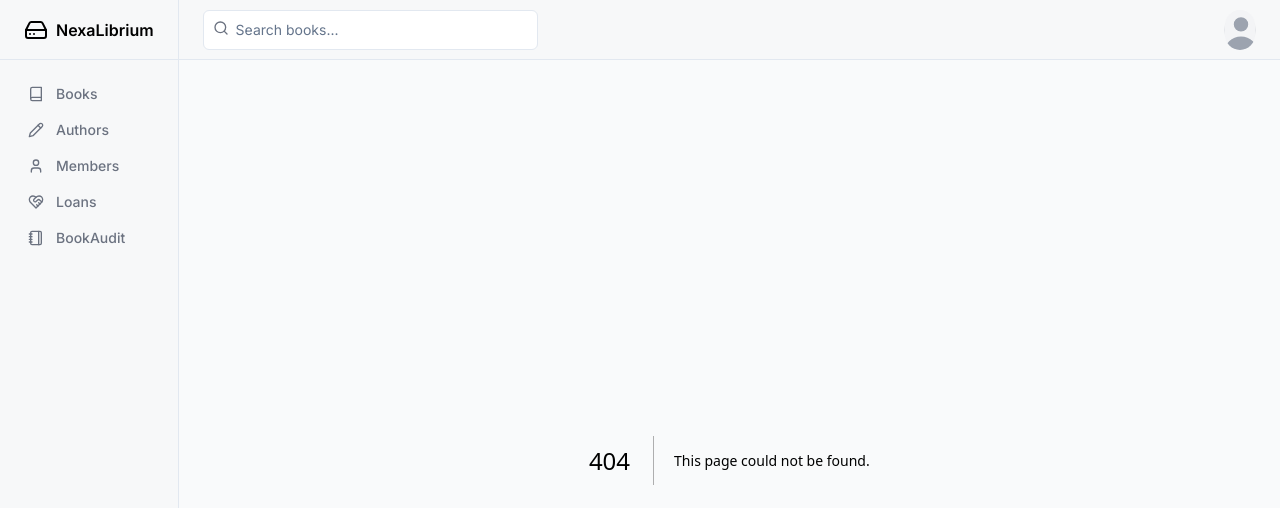
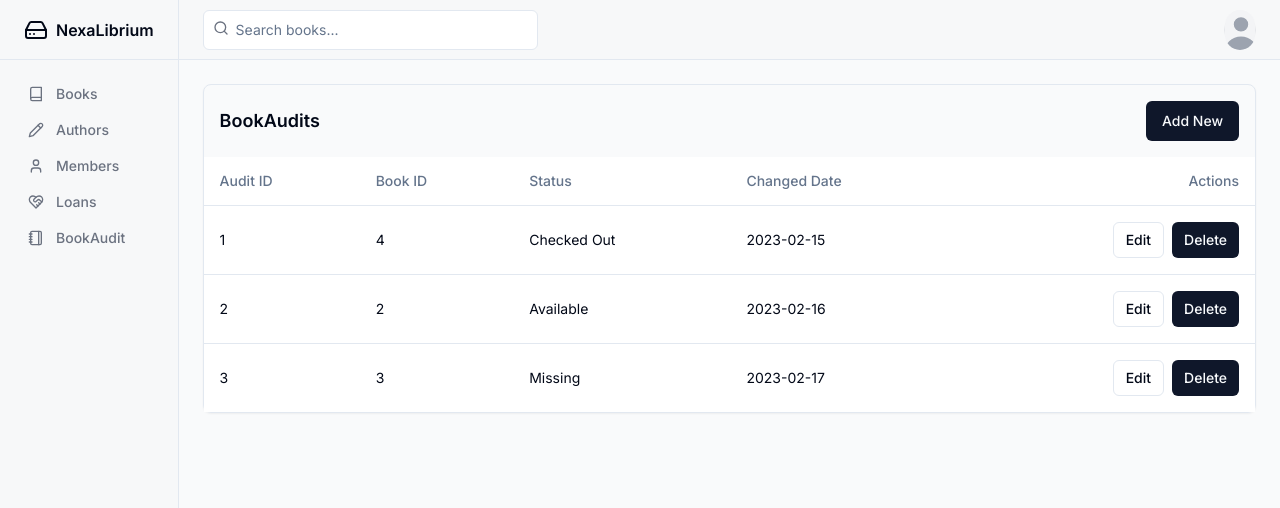
Before and after one commit to t-rupe/cs340project, a Next.js app: page /bookaudits in a window 1280 px wide. Before the commit this address had no page. Shown: the top 508 px of the page. Built offline with nearby package versions, Linux system fonts and the light colour scheme.

Commit message:
Remove BookAuditPage component

```diff
--- a/app/bookaudit/page.tsx
+++ b/app/bookaudits/page.tsx
@@ -55,7 +55,7 @@
     <main className="flex flex-1 flex-col gap-4 p-4 md:gap-8 md:p-6">
       <div className="border rounded-lg shadow-sm mb-8">
         <div className="p-4 flex justify-between items-center ">
-          <h2 className="text-lg font-semibold">BookAudit</h2>
+          <h2 className="text-lg font-semibold">BookAudits</h2>
           <AddDialog fields={bookAuditFields} />{" "}
         </div>{" "}
         <Table className="bg-white">
```
